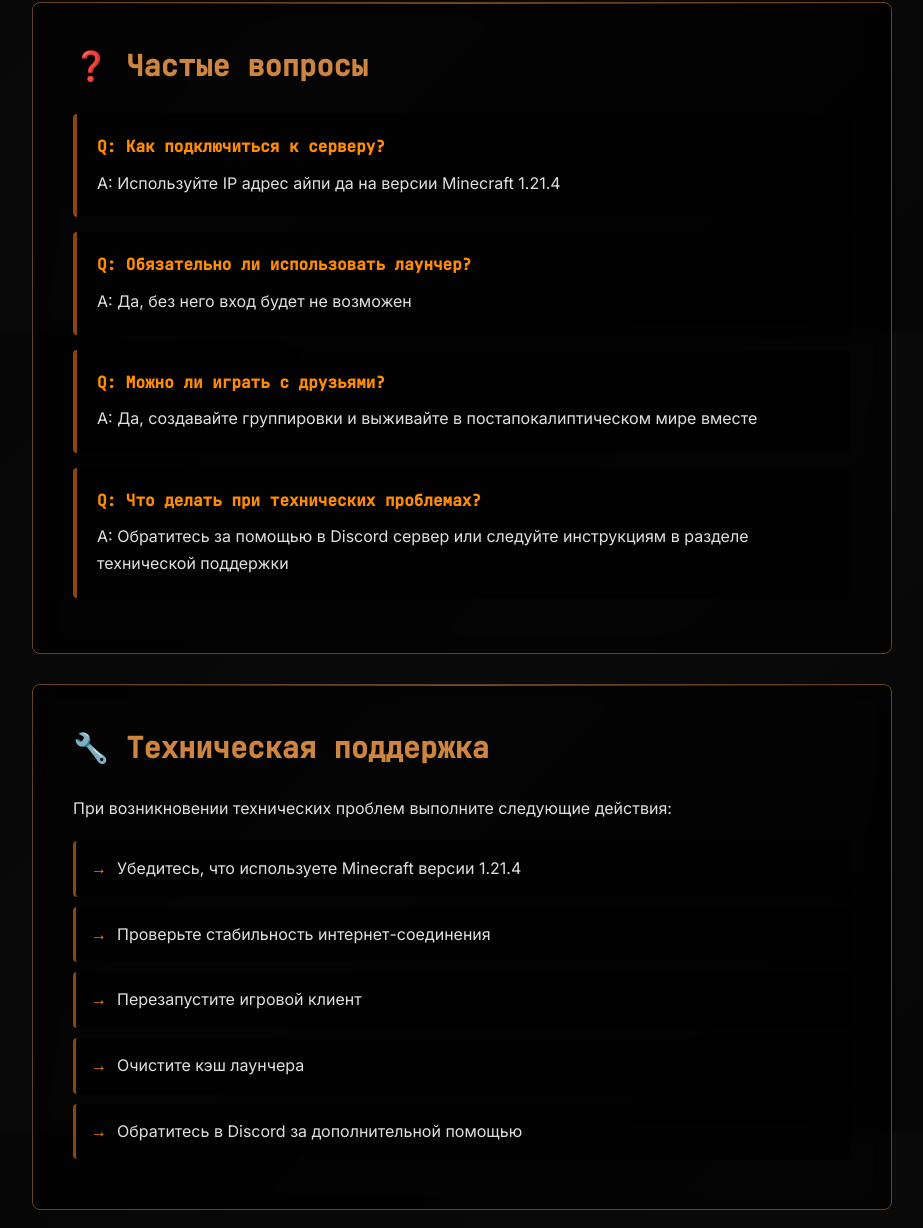
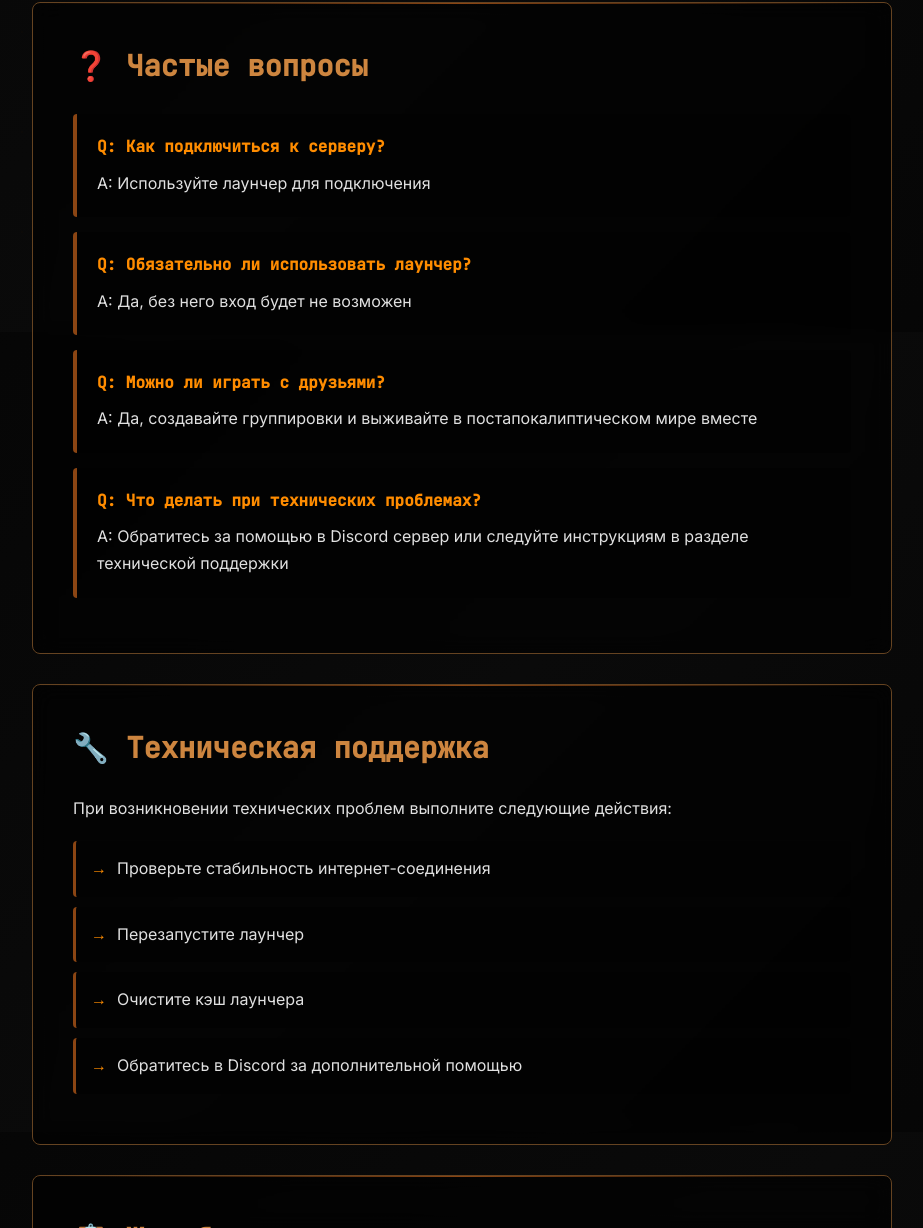
Before and after one commit to StalDayz/Staldayz, a plain HTML site: page support.html in a window 1280 px wide. Shown: the part 468-1696 px from the top of the page, without its empty margins (178-1101 px from the left). Drawn offline with Linux system fonts and the light colour scheme.

Commit message:
Update support.html

```diff
--- a/support.html
+++ b/support.html
@@ -316,7 +316,7 @@
 
             <div class="faq-item">
                 <div class="faq-question">Q: Как подключиться к серверу?</div>
-                <div class="faq-answer">A: Используйте IP адрес айпи да на версии Minecraft 1.21.4</div>
+                <div class="faq-answer">A: Используйте лаунчер для подключения</div>
             </div>
 
             <div class="faq-item">
@@ -341,9 +341,8 @@
             <p style="margin-bottom: 20px;">При возникновении технических проблем выполните следующие действия:</p>
 
             <ul class="info-list">
-                <li>Убедитесь, что используете Minecraft версии 1.21.4</li>
                 <li>Проверьте стабильность интернет-соединения</li>
-                <li>Перезапустите игровой клиент</li>
+                <li>Перезапустите лаунчер</li>
                 <li>Очистите кэш лаунчера</li>
                 <li>Обратитесь в Discord за дополнительной помощью</li>
             </ul>
@@ -369,7 +368,6 @@
     </div>
 
     <script>
-        // Плавная анимация появления элементов
         const observerOptions = {
             threshold: 0.1,
             rootMargin: '0px 0px -50px 0px'
@@ -384,7 +382,6 @@
             });
         }, observerOptions);
 
-        // Анимация для секций поддержки
         document.querySelectorAll('.support-section, .contact-card').forEach(section => {
             section.style.opacity = '0';
             section.style.transform = 'translateY(30px)';
@@ -392,7 +389,6 @@
             observer.observe(section);
         });
 
-        // Эффект для кнопок
         document.querySelectorAll('.discord-btn, .back-button').forEach(btn => {
             btn.addEventListener('mouseenter', function() {
                 this.style.filter = 'brightness(1.1)';
```
